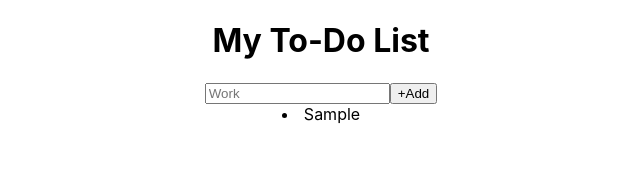
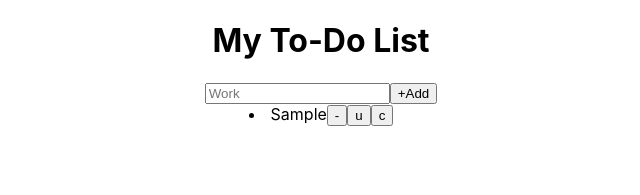
Before and after one commit to KavinduNimesh1030/To-Do-List, a React (Create React App) app: page / in a window 1280 px wide. Both pictures are taken after typing "Sample" into the empty fields and a click on the button "+Add". Shown: the top 195 px of the page, without its empty margins (319-959 px from the left). Built offline with nearby package versions, Linux system fonts and the light colour scheme.

Commit message:
clicking task displayed

```diff
--- a/src/components/MainPage.jsx
+++ b/src/components/MainPage.jsx
@@ -30,6 +30,12 @@ export const MainPage = () => {
     }
     const handleComplete =(id)=>{
       alert("id : "+id);
+      for (const i of todoList) {
+        if(i.id == id){
+          setWork(i.task);
+        }
+      }
+
 
     }
 
@@ -54,6 +60,9 @@ export const MainPage = () => {
         onClick={() => handleComplete(todo.id)}
         >
         {todo.task}
+        <button>-</button>
+        <button>u</button>
+        <button>c</button>
       </li>
     );
   })}
```
